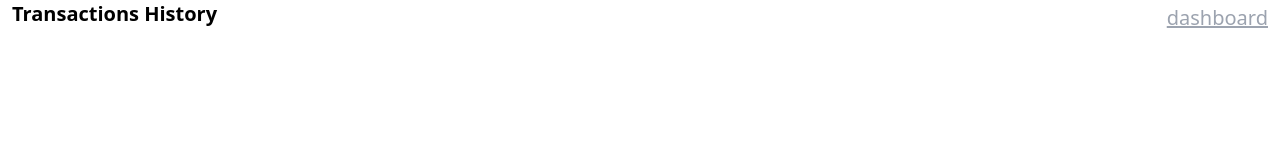
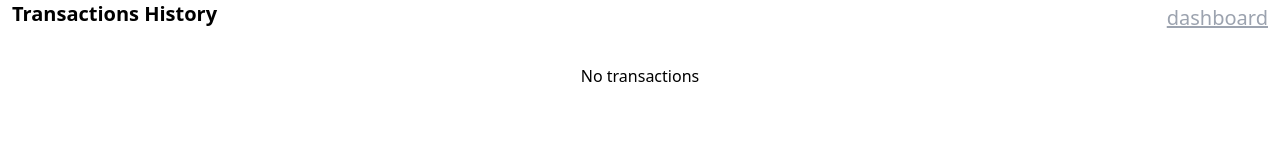
Before and after one commit to Bharath1013/Payments_app, a React (Vite) app in the folder frontend/: page /transactions in a window 1280 px wide. Shown: the top 160 px of the page. Built offline with nearby package versions, Linux system fonts and the light colour scheme.

Commit message:
Update Transactions.jsx

```diff
--- a/frontend/pages/Transactions.jsx
+++ b/frontend/pages/Transactions.jsx
@@ -47,7 +47,7 @@ export function Transactions(){
             <div> { transactions.map(transaction=>
             <Transactioncard username={transaction.username} amount ={transaction.amount} date={transaction.date}></Transactioncard>)}
             </div>
-{/*             <div> {
+           <div> {
   transactions && transactions.length > 0 ? (
     transactions.map(transaction => (
       <TransactionCard
@@ -61,7 +61,7 @@ export function Transactions(){
       No transactions
     </div>
   )
-} </div> */}
+} </div>
 
 
             </>
```
